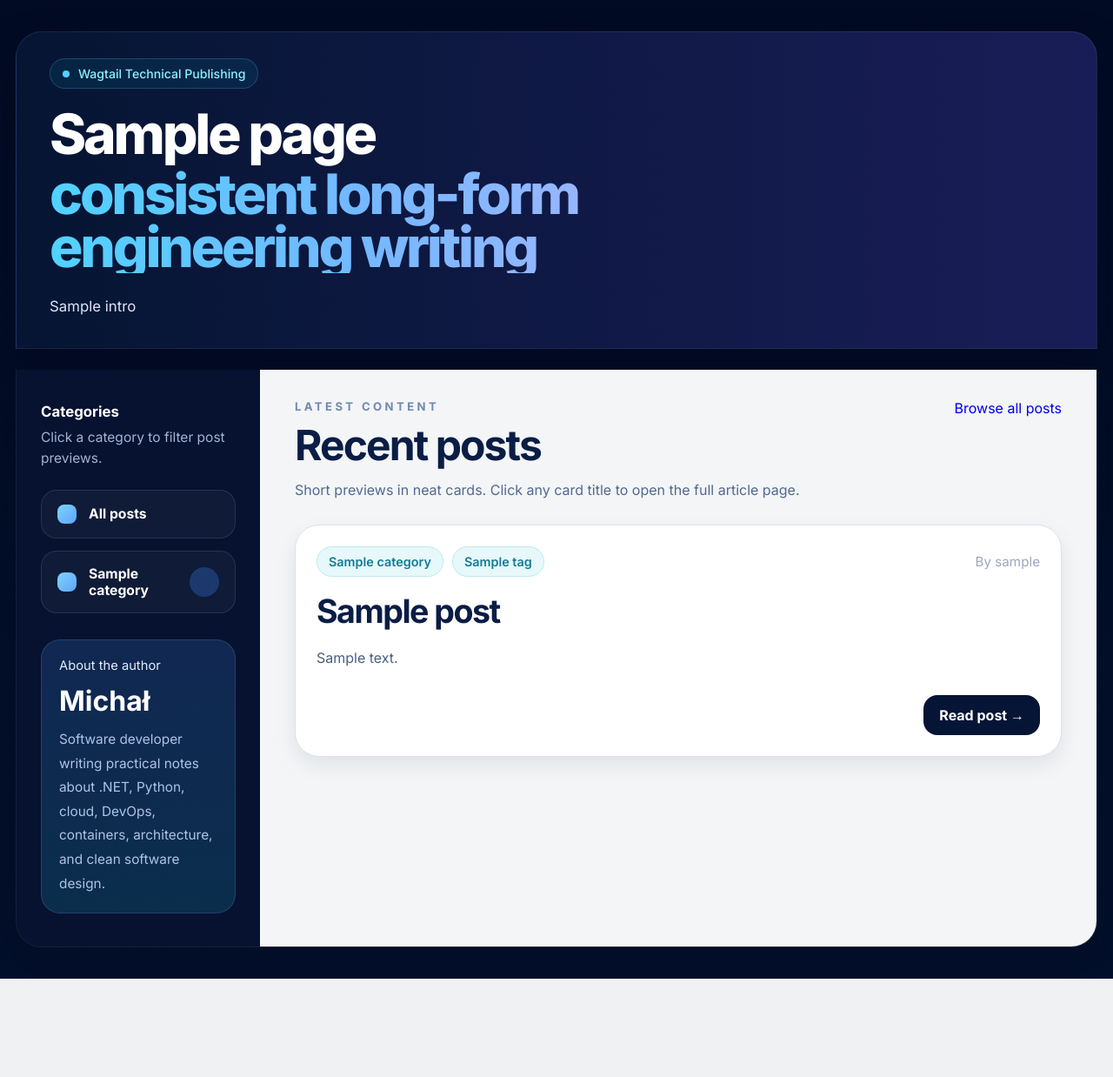
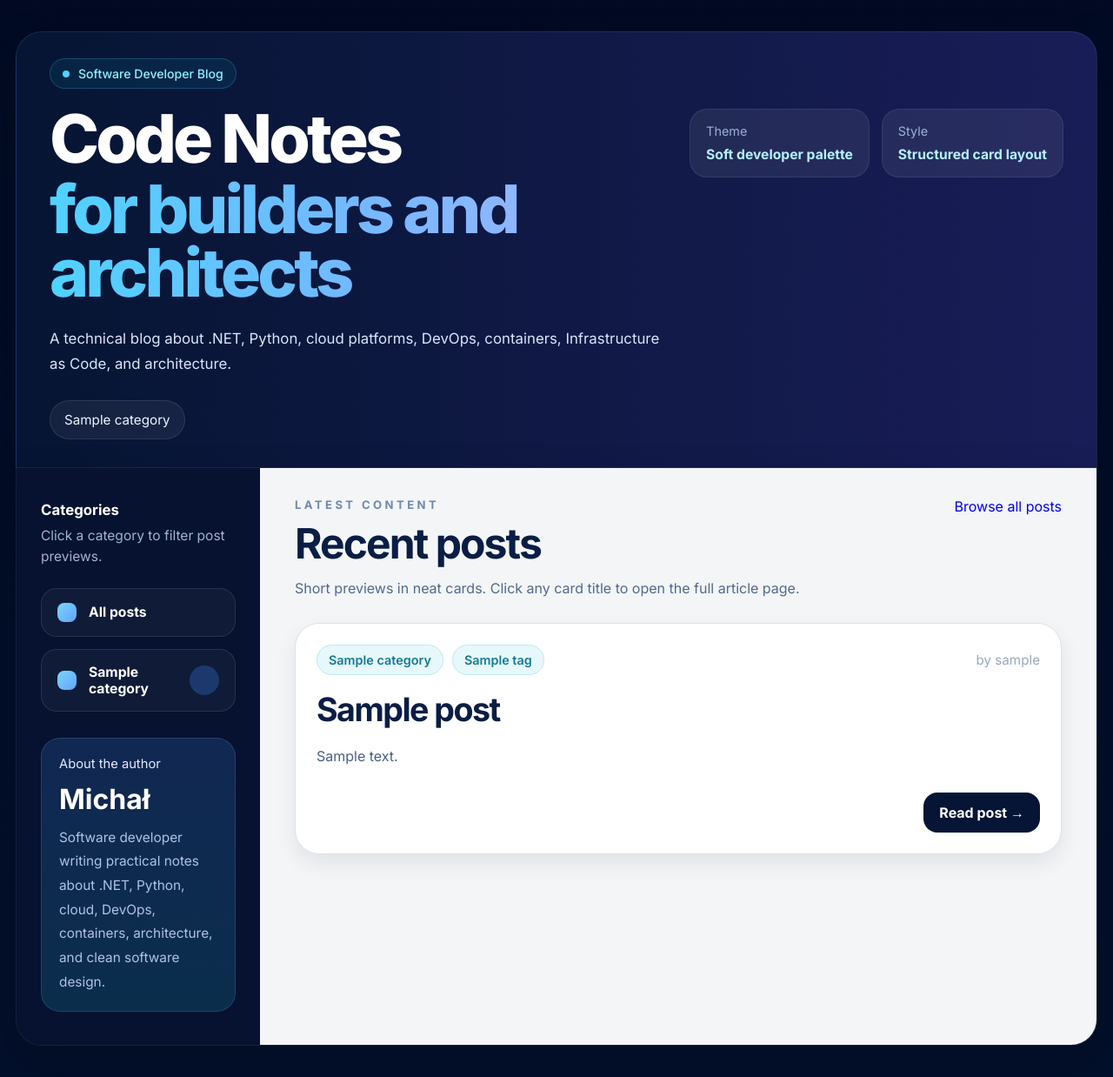
Before and after one commit to michalantolik/AIPoweredPythonBlog, a Django app: template AIPoweredPythonBlog/ai_powered_blog/templates/cms/blog_index_page.html in a window 1280 px wide. Shown: the part 90-1328 px from the top of the page at 87% size. Before the commit the page ends 1215 px from the top, so only its background shows below. Run offline with Django 5.2, Linux system fonts and the light colour scheme; tables that the repository leaves empty hold one stand-in row (values such as "Sample post"); the template is opened without the code that fills it: values that come from a table or form of the project are taken from there, most other values are stand-ins (such as "Sample title", 1, 10 or a date in 2020); parts of the project's set-up code (start-up, migrations or seed data) failed here and were passed over.

Commit message:
Unify articles page with home layout

```diff
--- a/AIPoweredPythonBlog/ai_powered_blog/templates/cms/blog_index_page.html
+++ b/AIPoweredPythonBlog/ai_powered_blog/templates/cms/blog_index_page.html
@@ -9,22 +9,43 @@
 
 {% block content %}
 <div class="shell">
-    <section class="hero-panel article-hero-panel">
-        <div class="hero-top hero-top-single">
+    <section class="hero-panel">
+        <div class="hero-top">
             <div class="hero-left">
                 <div class="hero-badge">
                     <span class="hero-badge-dot"></span>
-                    Wagtail Technical Publishing
+                    Software Developer Blog
                 </div>
 
-                <h1 class="hero-title hero-title-small">
-                    {{ page.title }}
-                    <span>consistent long-form engineering writing</span>
+                <h1 class="hero-title">
+                    Code Notes
+                    <span>for builders and architects</span>
                 </h1>
 
-                {% if page.intro %}
-                    <p class="hero-description">{{ page.intro }}</p>
-                {% endif %}
+                <p class="hero-description">
+                    A technical blog about .NET, Python, cloud platforms,
+                    DevOps, containers, Infrastructure as Code, and architecture.
+                </p>
+
+                <div class="hero-pills">
+                    {% for category in categories|slice:":4" %}
+                        <a href="{{ sidebar_base_url }}?category={{ category.slug }}" class="hero-pill">
+                            {{ category.name }}
+                        </a>
+                    {% endfor %}
+                </div>
+            </div>
+
+            <div class="hero-right">
+                <div class="hero-info-card">
+                    <span class="hero-info-label">Theme</span>
+                    <strong>Soft developer palette</strong>
+                </div>
+
+                <div class="hero-info-card">
+                    <span class="hero-info-label">Style</span>
+                    <strong>Structured card layout</strong>
+                </div>
             </div>
         </div>
     </section>
@@ -33,7 +54,7 @@
         {% include "partials/blog_sidebar.html" %}
 
         <div class="content-main">
-            <div class="content-area-box content-area-box--blog-index">
+            <div class="content-area-box">
                 <div class="section-header">
                     <div>
                         <div class="section-label">LATEST CONTENT</div>
@@ -48,6 +69,7 @@
                     </a>
                 </div>
 
+                {% if posts %}
                     <div class="post-list-stack">
                         {% for post in posts %}
                             <article class="post-preview-card">
@@ -68,7 +90,7 @@
 
                                     <div class="meta-inline">
                                         {% if post.author %}
-                                        <span>By {{ post.author.username }}</span>
+                                            <span>by {{ post.author.username }}</span>
                                         {% endif %}
                                     </div>
                                 </div>
@@ -91,12 +113,13 @@
                                     </a>
                                 </div>
                             </article>
-                    {% empty %}
+                        {% endfor %}
+                    </div>
+                {% else %}
                     <div class="empty-box">
                         No published posts yet.
                     </div>
-                    {% endfor %}
-                </div>
+                {% endif %}
             </div>
         </div>
     </section>
--- a/AIPoweredPythonBlog/ai_powered_blog/templates/partials/nav.html
+++ b/AIPoweredPythonBlog/ai_powered_blog/templates/partials/nav.html
@@ -15,8 +15,8 @@
 
             {% for tag in categories|slice:":4" %}
                 <a
-                    href="{% url 'website:home' %}?category={{ tag.slug }}"
-                    class="{% if selected_category and selected_category.slug == tag.slug and request.path == '/' %}active{% endif %}"
+                    href="{{ sidebar_base_url }}?category={{ tag.slug }}"
+                    class="{% if selected_category and selected_category.slug == tag.slug %}active{% endif %}"
                 >
                     {{ tag.name }}
                 </a>
```
Lines whose indentation alone changed are shown as unchanged.
